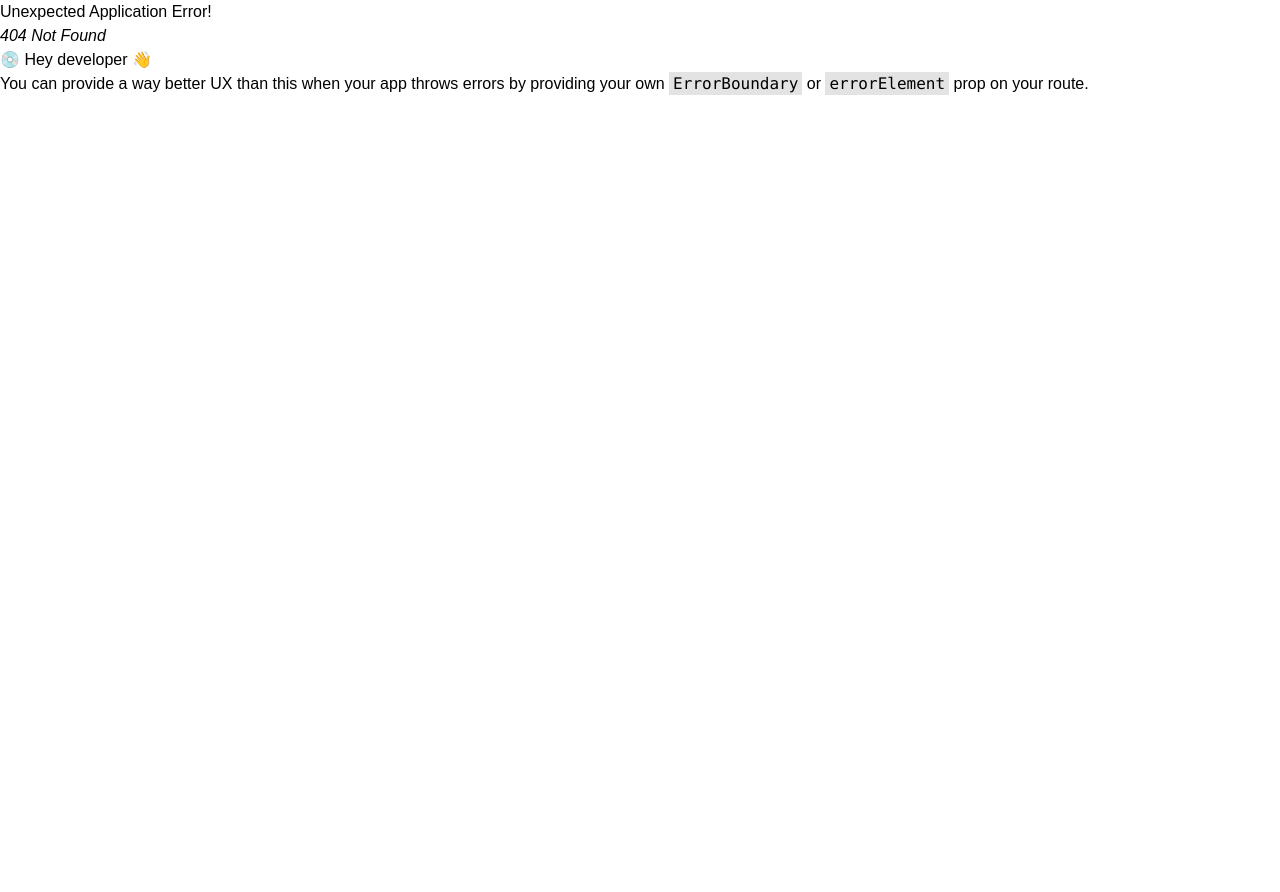
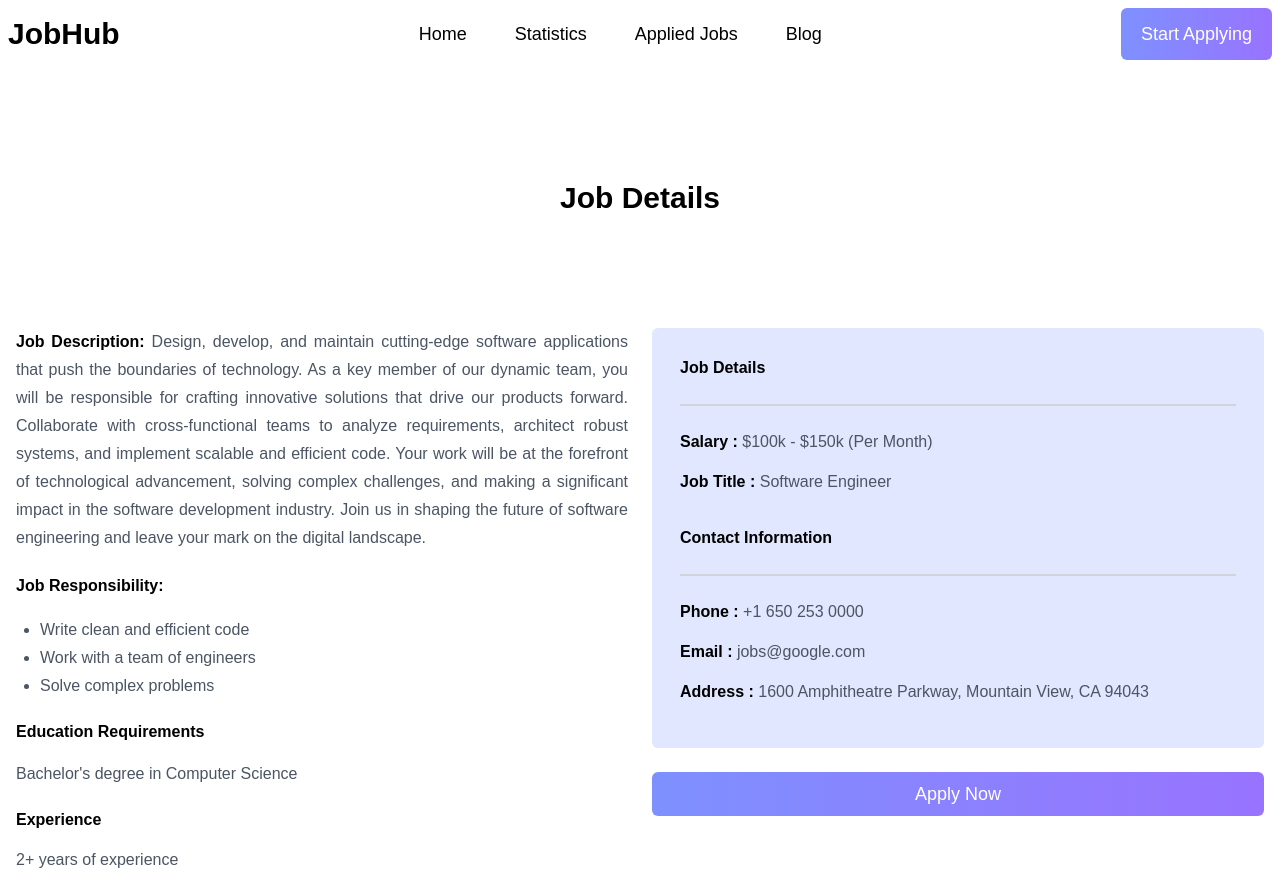
Before and after one commit to Irfat7/JobHub, a React (Vite) app: page /details/abc123xyz456pqr789longid1 in a window 1280 px wide. Before the commit this address had no page. Before the commit the page ends 800 px from the top, so only its background shows below. Built offline with nearby package versions, Linux system fonts and the light colour scheme.

Commit message:
Job Details Component Added

```diff
--- a/public/jobs.json
+++ b/public/jobs.json
@@ -5,6 +5,7 @@
         "companyName": "Google",
         "companyLogoImgUrl": "https://upload.wikimedia.org/wikipedia/commons/3/3e/Google_2011_logo.png",
         "isRemote": true,
+        "isFullTime":true,
         "cityLocation": "Mountain View, CA",
         "countryName": "United States",
         "salaryRange": "$100k - $150k",
@@ -30,6 +31,7 @@
         "companyName": "Microsoft",
         "companyLogoImgUrl": "https://upload.wikimedia.org/wikipedia/commons/thumb/9/96/Microsoft_logo_%282012%29.svg/375px-Microsoft_logo_%282012%29.svg.png",
         "isRemote": false,
+        "isFullTime":true,
         "cityLocation": "Redmond, WA",
         "countryName": "United States",
         "salaryRange": "$120k - $180k",
@@ -55,6 +57,7 @@
         "companyName": "Amazon Web Services",
         "companyLogoImgUrl": "https://upload.wikimedia.org/wikipedia/commons/thumb/a/a9/Amazon_logo.svg/330px-Amazon_logo.svg.png",
         "isRemote": true,
+        "isFullTime":false,
         "cityLocation": "Seattle, WA",
         "countryName": "United States",
         "salaryRange": "$130k - $200k",
@@ -80,6 +83,7 @@
         "companyName": "Netflix",
         "companyLogoImgUrl": "https://upload.wikimedia.org/wikipedia/commons/thumb/e/ea/Netflix_Logomark.png/330px-Netflix_Logomark.png",
         "isRemote": false,
+        "isFullTime":false,
         "cityLocation": "Los Gatos, CA",
         "countryName": "United States",
         "salaryRange": "$120k - $180k",
@@ -105,6 +109,7 @@
         "companyName": "Tesla",
         "companyLogoImgUrl": "https://1000logos.net/wp-content/uploads/2018/02/Font-Tesla-logo.jpg",
         "isRemote": false,
+        "isFullTime":true,
         "cityLocation": "Austin, TX",
         "countryName": "United States",
         "salaryRange": "$150k - $220k",
@@ -128,8 +133,9 @@
         "id":"longid6abc123uvw543rst210",
         "jobTitle": "Product Manager",
         "companyName": "Meta",
-        "companyLogoImgUrl": "https://upload.wikimedia.org/wikipedia/commons/thumb/0/0a/Meta_logo.svg/1200px-Meta_logo.svg.png",
+        "companyLogoImgUrl": "https://1000logos.net/wp-content/uploads/2021/10/Meta-Logo-768x432.png",
         "isRemote": true,
+        "isFullTime":true,
         "cityLocation": "Menlo Park, CA",
         "countryName": "United States",
         "salaryRange": "$160k - $240k",
@@ -155,6 +161,7 @@
         "companyName": "Google AI",
         "companyLogoImgUrl": "https://upload.wikimedia.org/wikipedia/commons/3/3e/Google_2011_logo.png",
         "isRemote": true,
+        "isFullTime":false,
         "cityLocation": "New York, NY",
         "countryName": "United States",
         "salaryRange": "$170k - $250k",
@@ -180,6 +187,7 @@
         "companyName": "Apple",
         "companyLogoImgUrl": "https://1000logos.net/wp-content/uploads/2016/10/Apple-Logo.png",
         "isRemote": false,
+        "isFullTime":false,
         "cityLocation": "Cupertino, CA",
         "countryName": "United States",
         "salaryRange": "$140k - $210k",
@@ -205,6 +213,7 @@
         "companyName": "Microsoft",
         "companyLogoImgUrl": "https://upload.wikimedia.org/wikipedia/commons/thumb/9/96/Microsoft_logo_%282012%29.svg/375px-Microsoft_logo_%282012%29.svg.png",
         "isRemote": false,
+        "isFullTime":true,
         "cityLocation": "Redmond, WA",
         "countryName": "United States",
         "salaryRange": "$180k - $260k",
--- a/src/components/FeatuedJobs/FeaturedJobs.jsx
+++ b/src/components/FeatuedJobs/FeaturedJobs.jsx
@@ -1,9 +1,10 @@
-import React, { useState } from 'react';
+import React, { useContext, useState } from 'react';
 import { useLoaderData } from 'react-router-dom';
 import JobCard from './JobCard/JobCard';
+import { AllJobsContext } from '../Header/Header';
 
 const FeaturedJobs = () => {
-    const allJobs = useLoaderData()
+    const allJobs = useContext(AllJobsContext)
     const [jobsToShow, setJobsToShow] = useState(allJobs.slice(0, 4))
 
     return (
@@ -11,7 +12,7 @@ const FeaturedJobs = () => {
                         md:mt-32'>
             <p
                 className='mb-4 text-3xl font-bold
-                           md:text-5xl md:mb-8'
+                           md:mb-8'
             >Featured Jobs</p>
             <p
                 className='mb-5 text-gray-600 text-sm leading-normal
@@ -28,7 +29,7 @@ const FeaturedJobs = () => {
             {
                 jobsToShow.length === 4 && <button
                     onClick={() => setJobsToShow(allJobs)}
-                    className='mt-5 px-4 py-2 rounded-md font-bold text-white bg-gradient-to-r from-gradient-start to-gradient-end
+                    className='mt-5 px-4 py-3 rounded-md font-bold text-white bg-gradient-to-r from-gradient-start to-gradient-end
                                md:mt-10 md:px-6 md:py-3'
                 >Show All Jobs</button>
             }
--- a/src/components/FeatuedJobs/JobCard/JobCard.jsx
+++ b/src/components/FeatuedJobs/JobCard/JobCard.jsx
@@ -1,16 +1,17 @@
 import React from 'react';
+import { Link } from 'react-router-dom';
 
 const JobCard = ({ job }) => {
-    const { companyLogoImgUrl, jobTitle, companyName, isRemote, cityLocation, countryName, salaryRange } = job
+    const { id,companyLogoImgUrl, jobTitle, companyName, isRemote, isFullTime, cityLocation, countryName, salaryRange } = job
     return (
         <div
-            className='border border-gray-300 rounded-md p-7 text-left text-base
-                       md:p-10'
+            className='border border-gray-300 rounded-md p-10 text-left text-base
+                       '
         >
-            <img className='h-8 mb-4
+            <img className='h-8 mb-5
                             md:h-10 md:mb-8'
                 src={companyLogoImgUrl} alt="" />
-            <div className='flex flex-col gap-1'>
+            <div className='flex flex-col gap-3'>
                 <p
                     className=' text-xl font-bold
                                 md:text-2xl'
@@ -26,12 +27,12 @@ const JobCard = ({ job }) => {
                     <span
                         className='flex justify-center font-bold items-center py-1 px-1.5 common-font-style border border-2 rounded-md border-gradient-end
                                    md:py-1 md:w-1/3 md:font-bold'
-                    > {isRemote ? 'Full Time' : 'Part Time'} </span>
+                    > {isFullTime ? 'Full Time' : 'Part Time'} </span>
                 </div>
 
                 <div
-                    className='text-gray-500 flex flex-col gap-1 mb-2
-                             md:mb-3 md:flex-row md:gap-4'
+                    className='text-gray-500 flex flex-col gap-1 mb-4
+                             md:mb-5 md:flex-row md:gap-4'
                 >
                     <p>
                         <span>$</span>
@@ -44,11 +45,13 @@ const JobCard = ({ job }) => {
                 </div>
             </div>
 
-            <button
-                className='py-1 px-2 text-white rounded-md bg-gradient-to-r from-gradient-start to-gradient-end
+
+            <Link to={`/details/${id}`}>
+                <button
+                    className='py-2 px-3 text-white rounded-md bg-gradient-to-r from-gradient-start to-gradient-end
                       md:py-2 md:px-4'
-            >View Details</button>
-
+                >View Details</button>
+            </Link>
         </div>
     );
 };
--- a/src/components/Header/Header.jsx
+++ b/src/components/Header/Header.jsx
@@ -1,13 +1,19 @@
-import React from 'react';
+import React, { createContext, useState } from 'react';
 import Navbar from './Navbar/Navbar';
-import { Outlet } from 'react-router-dom';
+import { Outlet, useLoaderData } from 'react-router-dom';
+
+export const AllJobsContext = createContext()
 
 const Header = () => {
+    const [allJobs, setAllJobs] = useState(useLoaderData())
+
     return (
         <div className='common-width'>
             <Navbar />
             <div className='common-width px-4 my-5'>
-                <Outlet/>
+                <AllJobsContext.Provider value={allJobs}>
+                    <Outlet />
+                </AllJobsContext.Provider>
             </div>
         </div>
     );
--- a/src/components/Header/Navbar/Navbar.jsx
+++ b/src/components/Header/Navbar/Navbar.jsx
@@ -9,25 +9,25 @@ const Navbar = () => {
 
     return (
         <nav
-            className='flex justify-between items-center p-2 relative
+            className='flex justify-between items-center p-2 relative z-50
             '
         >
             <Link
-            to='/'
-            className='font-extrabold text-3xl
-            md:font-bold'
+                to='/'
+                className='font-extrabold text-3xl
+                           md:font-bold'
             >JobHub</Link>
 
             <button
                 onClick={() => setNav(!nav)}
-                className='
+                className='bg-white
                 md:hidden'
-            >{nav ? <FontAwesomeIcon icon={faXmark} size='xl' /> : <FontAwesomeIcon icon={faBars} size='xl'/>}
+            >{nav ? <FontAwesomeIcon icon={faXmark} size='xl' /> : <FontAwesomeIcon icon={faBars} size='xl' />}
             </button>
 
             <div
-                className={`px-2 py-1 absolute top-full right-0 bg-white duration-500 shadow-md ${nav ? 'translate-x-0' : 'translate-x-full'}
-                md:static md:translate-x-0 md:px-0 md:py-0 md:shadow-none md:flex gap-12`}
+                className={`px-2 py-5 text-lg font-medium absolute top-full right-0 bg-white duration-500 shadow-md -z-50 ${nav ? 'translate-y-0' : '-translate-y-96'}
+                            md:static md:duration-0 md:translate-y-0 md:px-0 md:py-0 md:shadow-none md:flex gap-12`}
             >
                 <ActiveLink to='/'>Home</ActiveLink>
                 <ActiveLink to='/statistic'>Statistics</ActiveLink>
--- a/src/components/JobCategory/JobCategory.jsx
+++ b/src/components/JobCategory/JobCategory.jsx
@@ -25,7 +25,7 @@ const JobCategory = () => {
                         md:mt-32'>
             <p
                 className='mb-4 text-3xl font-bold
-                md:text-5xl md:mb-8'
+                md:mb-8'
             >Job Category List</p>
             <p
                 className='mb-5 text-gray-600 text-sm leading-normal
--- /dev/null
+++ b/src/components/JobDetails/JobDetails.jsx
@@ -0,0 +1,75 @@
+import React, { useContext } from 'react';
+import { useLoaderData } from 'react-router-dom';
+import { AllJobsContext } from '../Header/Header';
+
+const JobDetails = () => {
+    const jobId = useLoaderData()
+    const allJobs = useContext(AllJobsContext)
+
+    const selectedJob = allJobs.find(job => job.id === jobId)
+    const { id, jobTitle, jobDescription, jobResponsibilities, educationalRequirements, experienceRequirement, contactInformation, cityLocation, countryName, salaryRange } = selectedJob
+
+    return (
+        <div>
+            <p
+                className='font-bold text-3xl text-center my-16
+                       md:my-28'
+            >Job Details</p>
+
+            <div className='grid grid-cols-1 text-justify
+                            md:grid-cols-2 md:gap-6'>
+                <div>
+                    <p className='leading-7 mb-5'>
+                        <span className='font-bold'>Job Description: </span>
+                        <span className='text-gray-600'>
+                            {jobDescription}
+                        </span>
+                    </p>
+                    <ul className='leading-7 mb-5'>
+                        <p className='font-bold mb-4'>Job Responsibility:</p>
+                        {
+                            jobResponsibilities.map((responsibility, index) => <li className='text-gray-600 list-disc ml-6' key={index}> {responsibility} </li>)
+                        }
+                    </ul>
+                    <div className='mb-5'>
+                        <p className='mb-4 font-bold'>Education Requirements</p>
+                        <p className='text-gray-600 leading-7'>{educationalRequirements}</p>
+                    </div>
+                    <div>
+                        <p className='font-bold mb-4'>Experience</p>
+                        <p className='text-gray-600 leading-6'>{experienceRequirement}</p>
+                    </div>
+                </div>
+                <div className=''>
+                    <div
+                        className='bg-indigo-100 rounded-md md:p-7 md:mb-6'
+                    >
+                        <p className='pb-6 mb-6 font-bold border-gray-300 border-b-2'>Job Details</p>
+                        <p className='font-semibold mb-4'>Salary : <span className='text-gray-600 font-normal'>{salaryRange} (Per Month)</span></p>
+                        <p className='font-semibold mb-8 '>Job Title : <span className='text-gray-600 font-normal'>{jobTitle}</span></p>
+                        <p className='font-bold pb-6 mb-6 border-gray-300 border-b-2'>Contact Information</p>
+                        <div className='mb-4'>
+                            <span className='font-bold'>Phone : </span>
+                            <span className='text-gray-600'>{contactInformation?.phone}</span>
+                        </div>
+                        <div className='mb-4'>
+                            <span className='font-bold'>Email : </span>
+                            <span className='text-gray-600'>{contactInformation?.email}</span>
+                        </div>
+                        <div className='mb-4'>
+                            <span className='font-bold'>Address : </span>
+                            <span className='text-gray-600'>{contactInformation?.address}</span>
+                        </div>
+                    </div>
+
+                    <button className='w-full text-white text-lg rounded-md py-2 bg-gradient-to-r from-gradient-start to-gradient-end'>
+                        Apply Now
+                    </button>
+
+                </div>
+            </div>
+        </div>
+    );
+};
+
+export default JobDetails;
--- a/src/tools/getJobTool.js
+++ b/src/tools/getJobTool.js
@@ -1,5 +1,5 @@
 const getAllJobs = async() =>{
-    const response = await fetch('jobs.json')
+    const response = await fetch('/public/jobs.json')
     const allJobs = await response.json()
 
     return allJobs
```
Also changed, not shown: src/router/router.jsx (+7 -1 lines).
